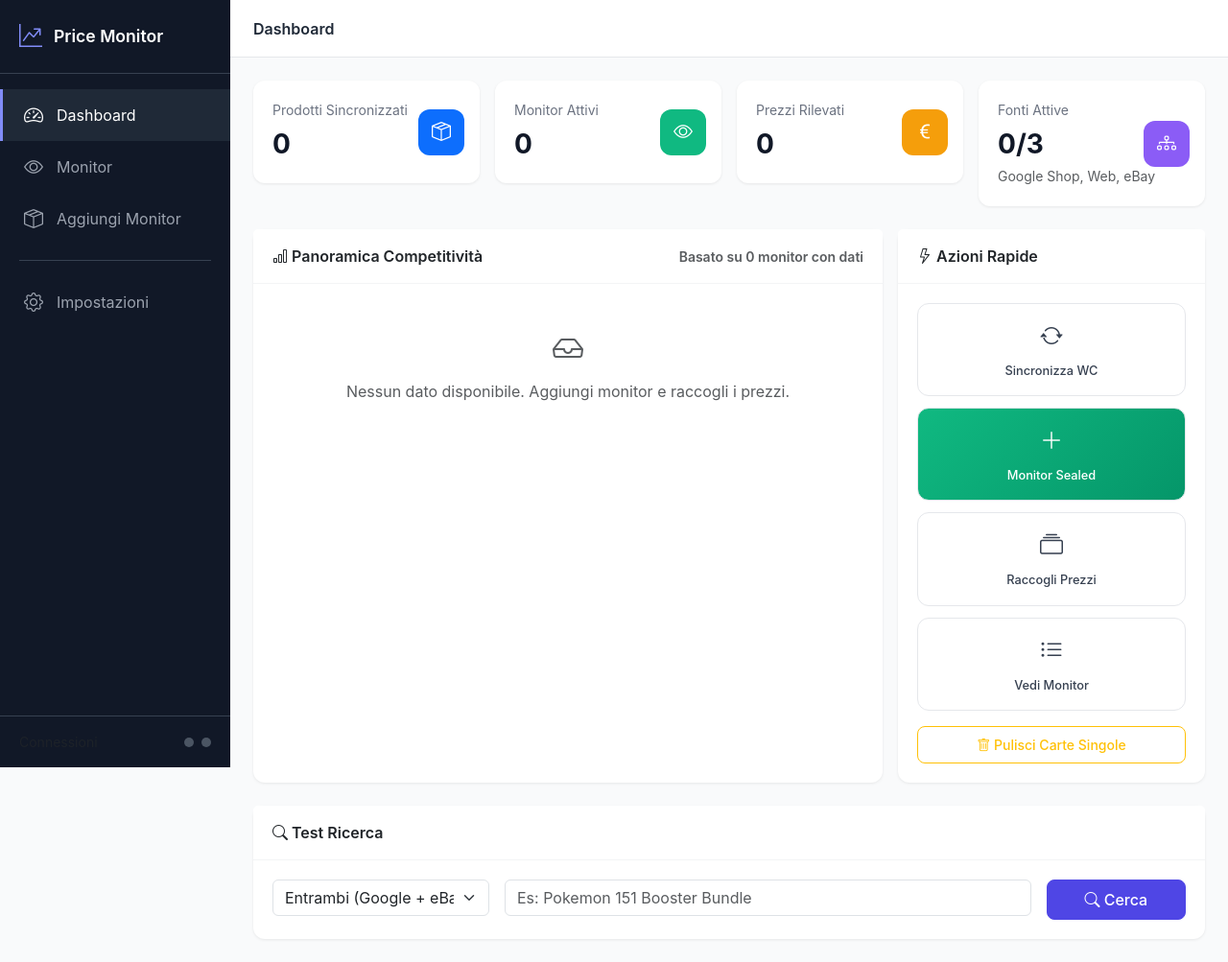
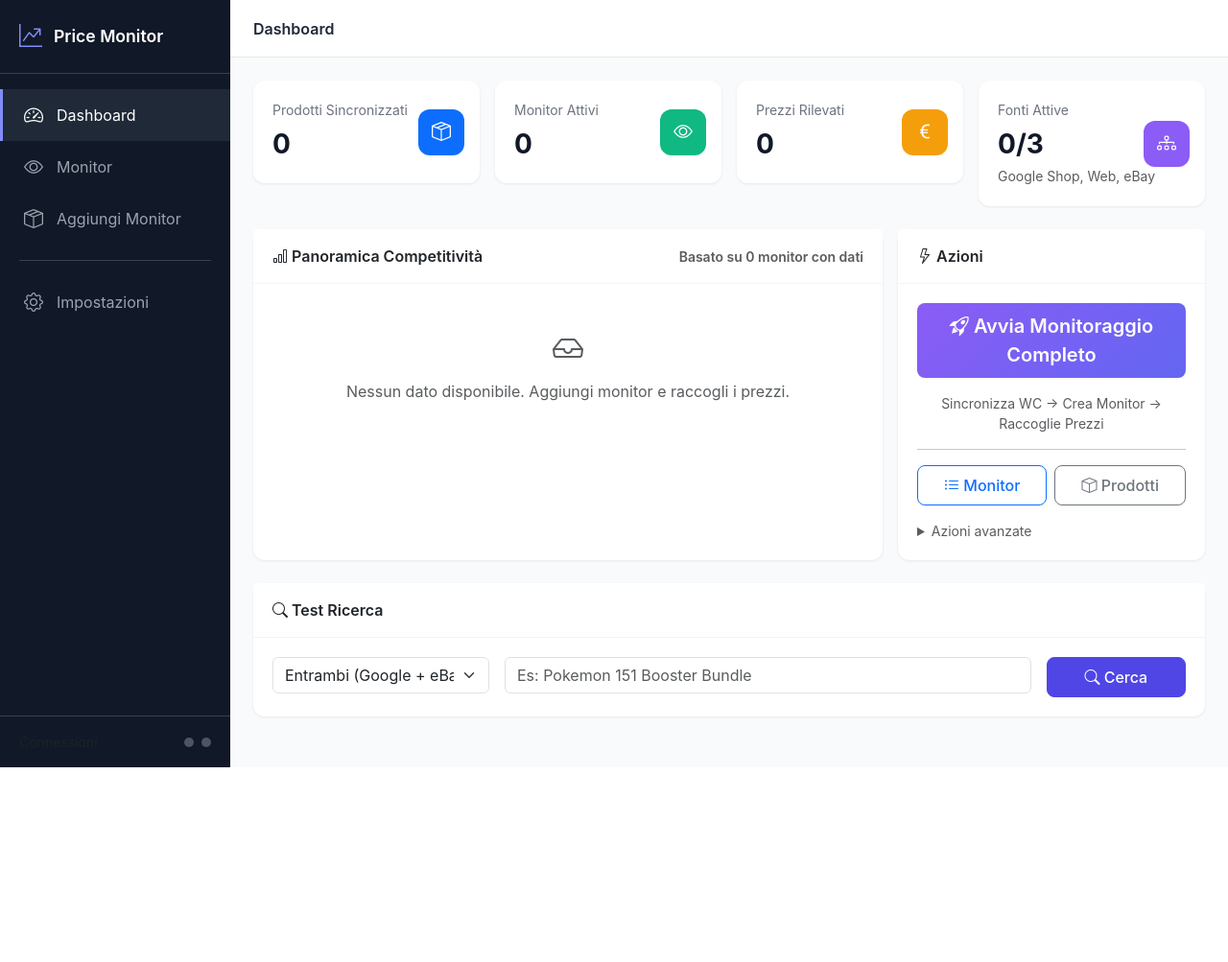
Before and after one commit to danbeta2/price-monitor-app, a Flask app: page / in a window 1280 px wide. Shown: the whole page at 96% size. After the commit the page ends 800 px from the top, so only its background shows below. Run offline with Flask 3, Linux system fonts and the light colour scheme.

Commit message:
Add one-click full sync: WooCommerce → Monitors → Price Collection
- New "Avvia Monitoraggio Completo" button does everything in one click
- Progress bar with real-time status updates
- Batch price collection to avoid timeouts
- Summary shows products synced, monitors created, prices collected
- Previous individual actions moved to expandable "Azioni avanzate"

```diff
--- a/static/js/app.js
+++ b/static/js/app.js
@@ -2,11 +2,16 @@
 
 document.addEventListener('DOMContentLoaded', function() {
     // Dashboard actions
+    const btnFullSync = document.getElementById('btn-full-sync');
     const btnSync = document.getElementById('btn-sync-products');
     const btnCollect = document.getElementById('btn-collect-all');
     const btnTestSearch = document.getElementById('btn-test-search');
     const btnMonitorAll = document.getElementById('btn-monitor-all');
     const btnCleanupSingles = document.getElementById('btn-cleanup-singles');
+
+    if (btnFullSync) {
+        btnFullSync.addEventListener('click', fullSync);
+    }
 
     if (btnSync) {
         btnSync.addEventListener('click', syncProducts);
@@ -28,6 +33,114 @@ document.addEventListener('DOMContentLoaded', function() {
         btnCleanupSingles.addEventListener('click', cleanupSingleCards);
     }
 });
+
+// ============ FULL SYNC - Fa tutto in un click ============
+async function fullSync() {
+    const btn = document.getElementById('btn-full-sync');
+    const progressDiv = document.getElementById('sync-progress');
+    const progressBar = document.getElementById('sync-progress-bar');
+    const statusText = document.getElementById('sync-status');
+    const resultDiv = document.getElementById('action-result');
+
+    btn.disabled = true;
+    btn.innerHTML = '<span class="spinner-border spinner-border-sm"></span> In corso...';
+    progressDiv.style.display = 'block';
+    resultDiv.style.display = 'none';
+
+    let summary = { synced: 0, monitors: 0, prices: 0, errors: [] };
+
+    try {
+        // STEP 1: Sincronizza WooCommerce (33%)
+        updateProgress(10, '1/3 Sincronizzazione WooCommerce...');
+        const syncRes = await fetch('/api/sync-products', { method: 'POST' });
+        const syncData = await syncRes.json();
+
+        if (syncData.error) {
+            throw new Error(`Sync: ${syncData.error}`);
+        }
+        summary.synced = syncData.synced || 0;
+        updateProgress(33, `✓ ${summary.synced} prodotti sincronizzati`);
+        await sleep(500);
+
+        // STEP 2: Crea Monitor (66%)
+        updateProgress(40, '2/3 Creazione monitor...');
+        const monitorRes = await fetch('/api/monitors/create-all', { method: 'POST' });
+        const monitorData = await monitorRes.json();
+
+        if (monitorData.error) {
+            throw new Error(`Monitor: ${monitorData.error}`);
+        }
+        summary.monitors = monitorData.created || 0;
+        updateProgress(66, `✓ ${summary.monitors} monitor creati`);
+        await sleep(500);
+
+        // STEP 3: Raccogli prezzi (100%)
+        updateProgress(70, '3/3 Raccolta prezzi in corso...');
+
+        // Raccolta batch per evitare timeout
+        let offset = 0;
+        let totalProcessed = 0;
+        let remaining = 999;
+
+        while (remaining > 0) {
+            const collectRes = await fetch('/api/collect-all', {
+                method: 'POST',
+                headers: { 'Content-Type': 'application/json' },
+                body: JSON.stringify({ batch_size: 5, offset: offset })
+            });
+            const collectData = await collectRes.json();
+
+            if (collectData.error) {
+                summary.errors.push(collectData.error);
+                break;
+            }
+
+            totalProcessed += collectData.processed || 0;
+            summary.prices += collectData.successful || 0;
+            remaining = collectData.remaining || 0;
+            offset = collectData.next_offset || offset + 5;
+
+            // Update progress (70% -> 100%)
+            const progress = 70 + Math.min(30, (totalProcessed / (totalProcessed + remaining)) * 30);
+            updateProgress(progress, `3/3 Raccolti ${summary.prices} prezzi (${remaining} rimanenti)...`);
+
+            // Piccola pausa tra batch
+            if (remaining > 0) await sleep(200);
+        }
+
+        updateProgress(100, 'Completato!');
+
+        // Mostra risultato finale
+        resultDiv.style.display = 'block';
+        resultDiv.className = 'alert alert-success';
+        resultDiv.innerHTML = `
+            <i class="bi bi-check-circle-fill"></i> <strong>Monitoraggio Completato!</strong><br>
+            📦 ${summary.synced} prodotti sincronizzati<br>
+            📊 ${summary.monitors} monitor creati<br>
+            💰 ${summary.prices} prezzi raccolti
+            ${summary.errors.length > 0 ? '<br><small class="text-warning">⚠️ ' + summary.errors.join(', ') + '</small>' : ''}
+            <br><br>
+            <a href="/monitors" class="btn btn-primary btn-sm">Vedi Monitor →</a>
+        `;
+
+    } catch (e) {
+        resultDiv.style.display = 'block';
+        resultDiv.className = 'alert alert-danger';
+        resultDiv.innerHTML = `<i class="bi bi-x-circle"></i> Errore: ${e.message}`;
+    }
+
+    btn.disabled = false;
+    btn.innerHTML = '<i class="bi bi-rocket-takeoff"></i> Avvia Monitoraggio Completo';
+
+    function updateProgress(percent, text) {
+        progressBar.style.width = percent + '%';
+        statusText.textContent = text;
+    }
+
+    function sleep(ms) {
+        return new Promise(resolve => setTimeout(resolve, ms));
+    }
+}
 
 async function syncProducts() {
     const btn = document.getElementById('btn-sync-products');
--- a/templates/dashboard.html
+++ b/templates/dashboard.html
@@ -94,31 +94,53 @@
     <div class="col-lg-4">
         <div class="card h-100">
             <div class="card-header">
-                <i class="bi bi-lightning"></i> Azioni Rapide
+                <i class="bi bi-lightning"></i> Azioni
             </div>
             <div class="card-body">
-                <div class="quick-actions">
-                    <button class="quick-action-btn" id="btn-sync-products">
-                        <i class="bi bi-arrow-repeat"></i>
-                        <span>Sincronizza WC</span>
-                    </button>
-                    <button class="quick-action-btn" id="btn-monitor-all" style="background: linear-gradient(135deg, #10b981, #059669); color: white;">
-                        <i class="bi bi-plus-lg"></i>
-                        <span>Monitor Sealed</span>
-                    </button>
-                    <button class="quick-action-btn" id="btn-collect-all">
-                        <i class="bi bi-collection"></i>
-                        <span>Raccogli Prezzi</span>
-                    </button>
-                    <a href="/monitors" class="quick-action-btn">
-                        <i class="bi bi-list-ul"></i>
-                        <span>Vedi Monitor</span>
+                <!-- Pulsante principale: fa tutto -->
+                <button class="btn btn-lg w-100 mb-3" id="btn-full-sync" style="background: linear-gradient(135deg, #8b5cf6, #6366f1); color: white; font-weight: 600;">
+                    <i class="bi bi-rocket-takeoff"></i> Avvia Monitoraggio Completo
+                </button>
+                <p class="text-muted small text-center mb-3">Sincronizza WC → Crea Monitor → Raccoglie Prezzi</p>
+
+                <div id="sync-progress" style="display: none;">
+                    <div class="progress mb-2" style="height: 8px;">
+                        <div class="progress-bar progress-bar-striped progress-bar-animated" id="sync-progress-bar" style="width: 0%"></div>
+                    </div>
+                    <p class="text-center small mb-0" id="sync-status">Preparazione...</p>
+                </div>
+
+                <div id="action-result" class="mt-3" style="display: none;"></div>
+
+                <hr class="my-3">
+
+                <!-- Azioni secondarie -->
+                <div class="d-flex gap-2 flex-wrap">
+                    <a href="/monitors" class="btn btn-outline-primary flex-fill">
+                        <i class="bi bi-list-ul"></i> Monitor
+                    </a>
+                    <a href="/products" class="btn btn-outline-secondary flex-fill">
+                        <i class="bi bi-box"></i> Prodotti
                     </a>
                 </div>
-                <button class="btn btn-sm btn-outline-warning mt-3 w-100" id="btn-cleanup-singles" title="Elimina monitor carte singole per risparmiare API">
-                    <i class="bi bi-trash"></i> Pulisci Carte Singole
-                </button>
-                <div id="action-result" class="mt-3" style="display: none;"></div>
+
+                <details class="mt-3">
+                    <summary class="text-muted small" style="cursor: pointer;">Azioni avanzate</summary>
+                    <div class="mt-2 d-flex flex-column gap-2">
+                        <button class="btn btn-sm btn-outline-secondary" id="btn-sync-products">
+                            <i class="bi bi-arrow-repeat"></i> Solo Sincronizza WC
+                        </button>
+                        <button class="btn btn-sm btn-outline-secondary" id="btn-monitor-all">
+                            <i class="bi bi-plus-lg"></i> Solo Crea Monitor
+                        </button>
+                        <button class="btn btn-sm btn-outline-secondary" id="btn-collect-all">
+                            <i class="bi bi-collection"></i> Solo Raccogli Prezzi
+                        </button>
+                        <button class="btn btn-sm btn-outline-warning" id="btn-cleanup-singles">
+                            <i class="bi bi-trash"></i> Pulisci Carte Singole
+                        </button>
+                    </div>
+                </details>
             </div>
         </div>
     </div>
```
